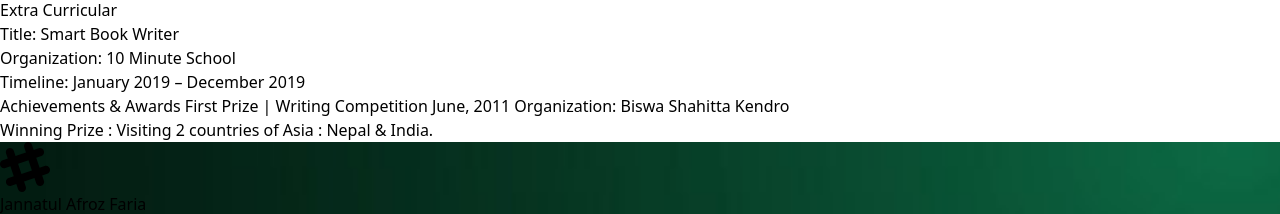
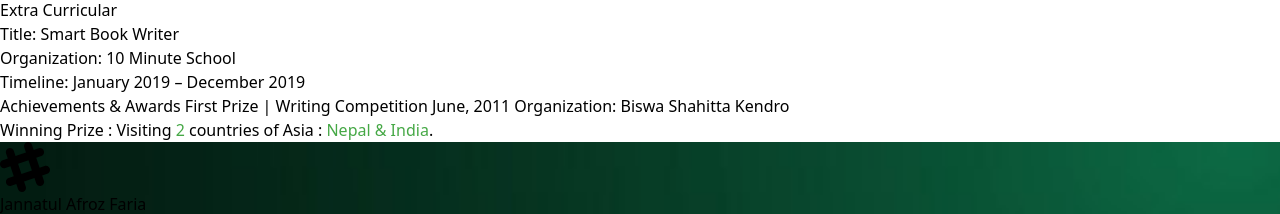
Before and after one commit to JannatulAfrozFaria/port-folio-jannatul-afroz-faria, a React (Vite) app: page /cv in a window 1280 px wide. Shown: the part 5854-6068 px from the top of the page. Built offline with nearby package versions, Linux system fonts and the light colour scheme.

Commit message:
style of prize text updated

```diff
--- a/src/Pages/CV.jsx
+++ b/src/Pages/CV.jsx
@@ -49,7 +49,7 @@ const CV = () => {
                     First Prize | Writing Competition			 	  June, 2011
                     Organization: Biswa Shahitta Kendro
                     </p>
-                    <p> <span className="text-yellow-600 font-medium" >Winning Prize : </span>Visiting <span className="green-text"></span> 2 countries of Asia : Nepal & India.</p>
+                    <p> <span className="text-yellow-600 font-medium" >Winning Prize : </span>Visiting <span className="green-text">2</span> countries of Asia : <span className="green-text">Nepal & India</span>.</p>
                 </div>
             </div>
         </div>
```
